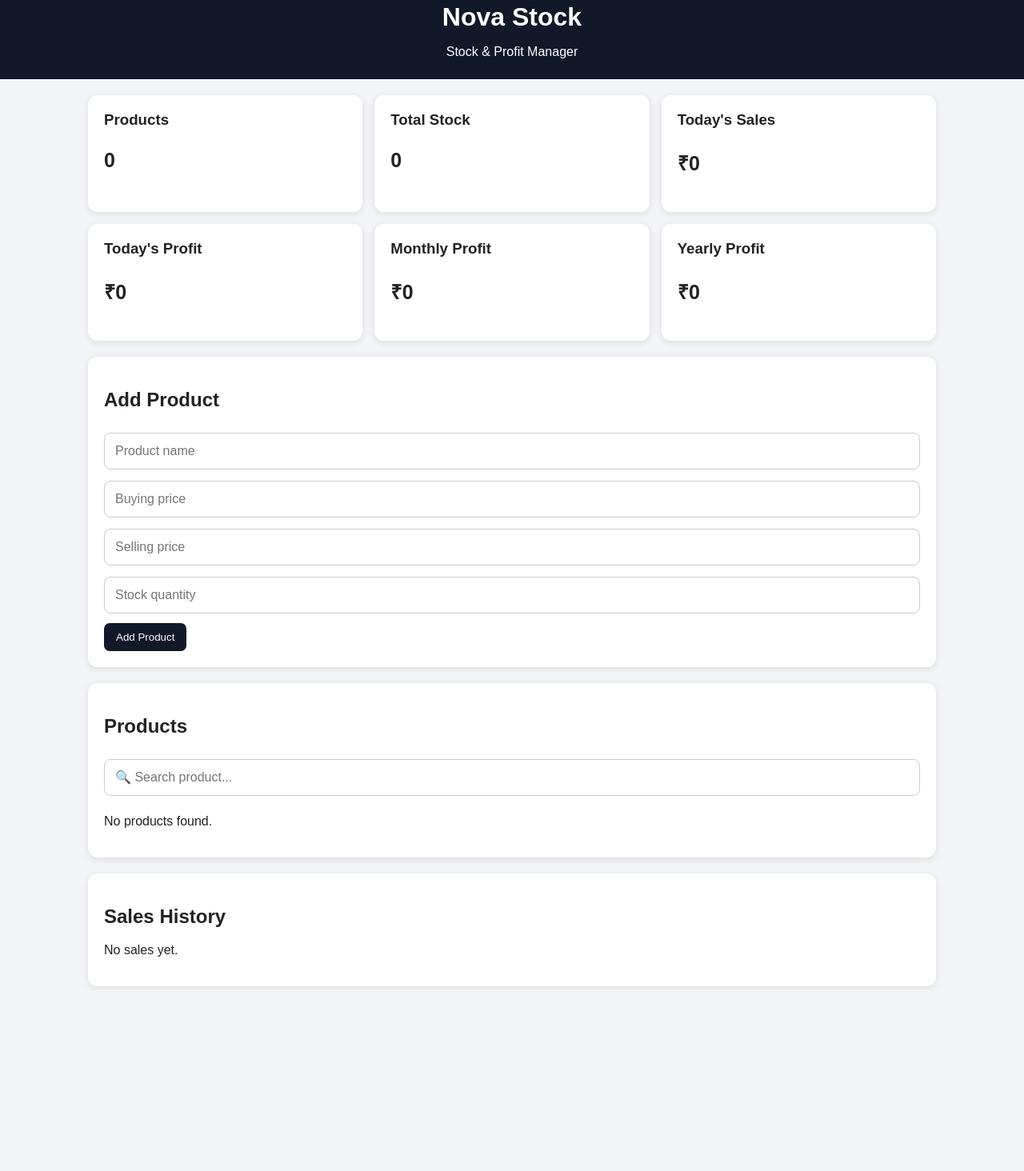
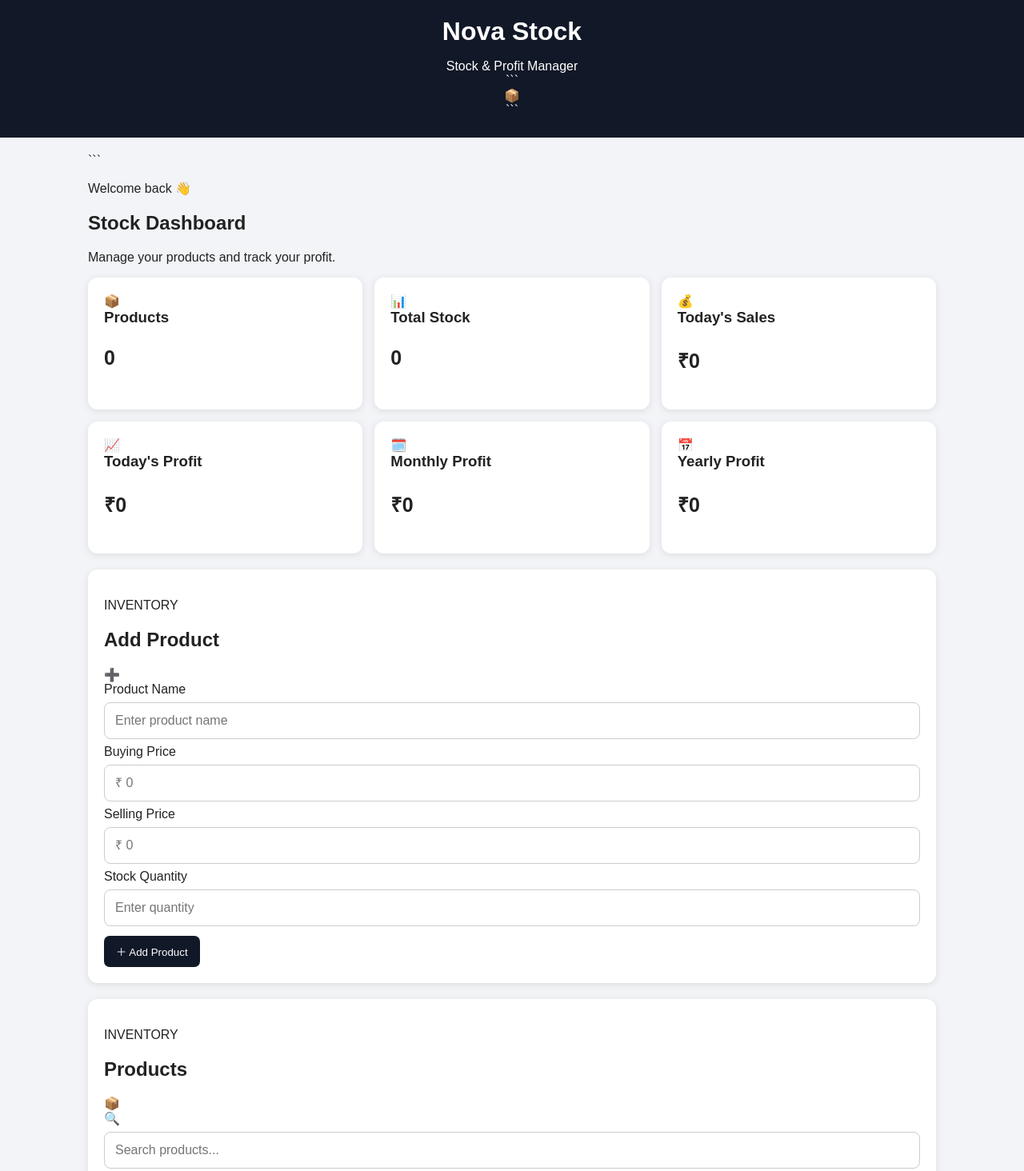
Before and after one commit to Ghost-Hammer/Nova-stock1, a website: page index.html in a window 1280 px wide. Shown: the part 22-1486 px from the top of the page at 80% size. Before the commit the page ends 1275 px from the top, so only its background shows below. Drawn offline with Linux system fonts and the light colour scheme.

Commit message:
Update index.html

````diff
--- a/index.html
+++ b/index.html
@@ -1,56 +1,97 @@
 <!DOCTYPE html>
+
 <html lang="en">
 <head>
     <meta charset="UTF-8">
     <meta name="viewport" content="width=device-width, initial-scale=1.0">
 
+```
 <title>Nova Stock</title>
 
 <link rel="stylesheet" href="style.css">
 <link rel="manifest" href="manifest.json">
+```
+
 </head>
 
 <body>
 
-<header>
+<header class="app-header">
+    <div>
         <h1>Nova Stock</h1>
         <p>Stock & Profit Manager</p>
+    </div>
+
+```
+<div class="header-icon">📦</div>
+```
+
 </header>
 
 <main>
+
+```
+<!-- WELCOME -->
+
+<section class="welcome">
+    <div>
+        <p class="welcome-small">Welcome back 👋</p>
+        <h2>Stock Dashboard</h2>
+        <p>Manage your products and track your profit.</p>
+    </div>
+</section>
+
 
 <!-- DASHBOARD -->
 
 <section class="dashboard">
 
-        <div class="card">
+    <div class="card products-card">
+        <div class="card-icon">📦</div>
+        <div>
             <h3>Products</h3>
             <p id="totalProducts">0</p>
         </div>
+    </div>
 
-        <div class="card">
+    <div class="card stock-card">
+        <div class="card-icon">📊</div>
+        <div>
             <h3>Total Stock</h3>
             <p id="totalStock">0</p>
         </div>
+    </div>
 
-        <div class="card">
+    <div class="card sales-card">
+        <div class="card-icon">💰</div>
+        <div>
             <h3>Today's Sales</h3>
             <p id="todaySales">₹0</p>
         </div>
+    </div>
 
-        <div class="card">
+    <div class="card profit-card">
+        <div class="card-icon">📈</div>
+        <div>
             <h3>Today's Profit</h3>
             <p id="todayProfit">₹0</p>
         </div>
+    </div>
 
     <div class="card">
+        <div class="card-icon">🗓️</div>
+        <div>
             <h3>Monthly Profit</h3>
             <p id="monthProfit">₹0</p>
         </div>
+    </div>
 
     <div class="card">
+        <div class="card-icon">📅</div>
+        <div>
             <h3>Yearly Profit</h3>
             <p id="yearProfit">₹0</p>
+        </div>
     </div>
 
 </section>
@@ -60,51 +101,102 @@
 
 <section class="box">
 
+    <div class="section-title">
+        <div>
+            <p class="section-label">INVENTORY</p>
             <h2>Add Product</h2>
+        </div>
+
+        <span class="section-icon">➕</span>
+    </div>
+
+    <div class="form-group">
+
+        <label for="productName">Product Name</label>
 
         <input
             id="productName"
             type="text"
-            placeholder="Product name"
+            placeholder="Enter product name"
         >
+
+    </div>
+
+    <div class="form-row">
+
+        <div class="form-group">
+
+            <label for="buyPrice">Buying Price</label>
 
             <input
                 id="buyPrice"
                 type="number"
-            placeholder="Buying price"
+                placeholder="₹ 0"
             >
+
+        </div>
+
+        <div class="form-group">
+
+            <label for="sellPrice">Selling Price</label>
 
             <input
                 id="sellPrice"
                 type="number"
-            placeholder="Selling price"
+                placeholder="₹ 0"
             >
+
+        </div>
+
+    </div>
+
+    <div class="form-group">
+
+        <label for="stock">Stock Quantity</label>
 
         <input
             id="stock"
             type="number"
-            placeholder="Stock quantity"
+            placeholder="Enter quantity"
         >
 
-        <button onclick="addProduct()">
+    </div>
+
+    <button class="primary-button" onclick="addProduct()">
+        <span>＋</span>
         Add Product
     </button>
 
 </section>
 
 
-    <!-- SEARCH -->
+<!-- PRODUCTS -->
 
 <section class="box">
 
+    <div class="section-title">
+
+        <div>
+            <p class="section-label">INVENTORY</p>
             <h2>Products</h2>
+        </div>
+
+        <span class="section-icon">📦</span>
+
+    </div>
+
+    <div class="search-container">
+
+        <span>🔍</span>
 
         <input
             id="searchBox"
             type="text"
-            placeholder="🔍 Search product..."
+            placeholder="Search products..."
             oninput="showProducts()"
         >
+
+    </div>
 
     <div id="productList"></div>
 
@@ -115,13 +207,51 @@
 
 <section class="box">
 
+    <div class="section-title">
+
+        <div>
+            <p class="section-label">TRANSACTIONS</p>
             <h2>Sales History</h2>
+        </div>
+
+        <span class="section-icon">🧾</span>
+
+    </div>
 
     <div id="salesList"></div>
 
 </section>
+```
 
 </main>
+
+<!-- BOTTOM NAVIGATION -->
+
+<nav class="bottom-nav">
+
+```
+<a href="#top" class="nav-item active">
+    <span>⌂</span>
+    <small>Home</small>
+</a>
+
+<a href="#productList" class="nav-item">
+    <span>📦</span>
+    <small>Products</small>
+</a>
+
+<a href="#productName" class="nav-item add-nav">
+    <span>＋</span>
+    <small>Add</small>
+</a>
+
+<a href="#salesList" class="nav-item">
+    <span>🧾</span>
+    <small>Sales</small>
+</a>
+```
+
+</nav>
 
 <script src="app.js"></script>
 
````
Lines whose indentation alone changed are shown as unchanged.
